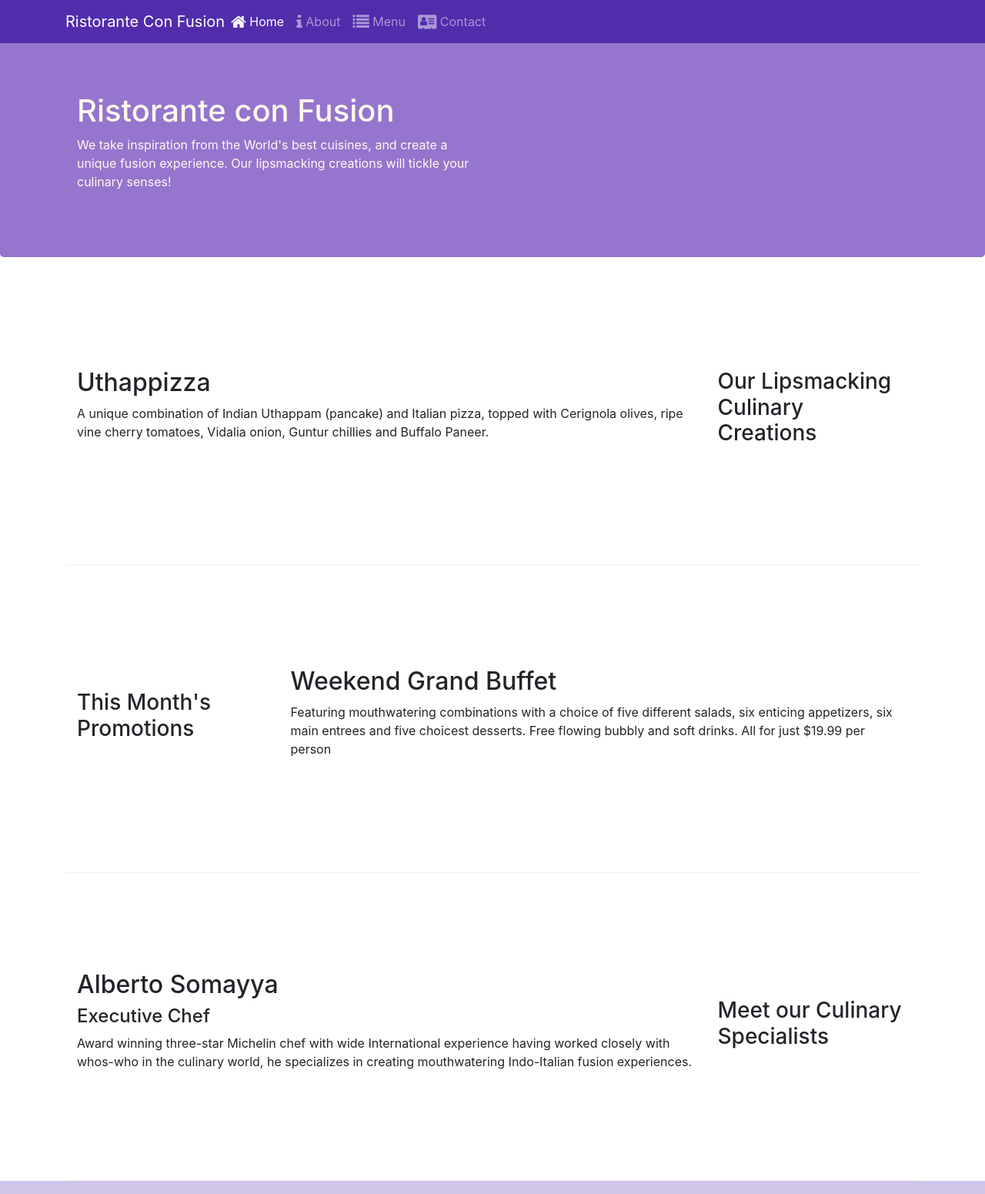
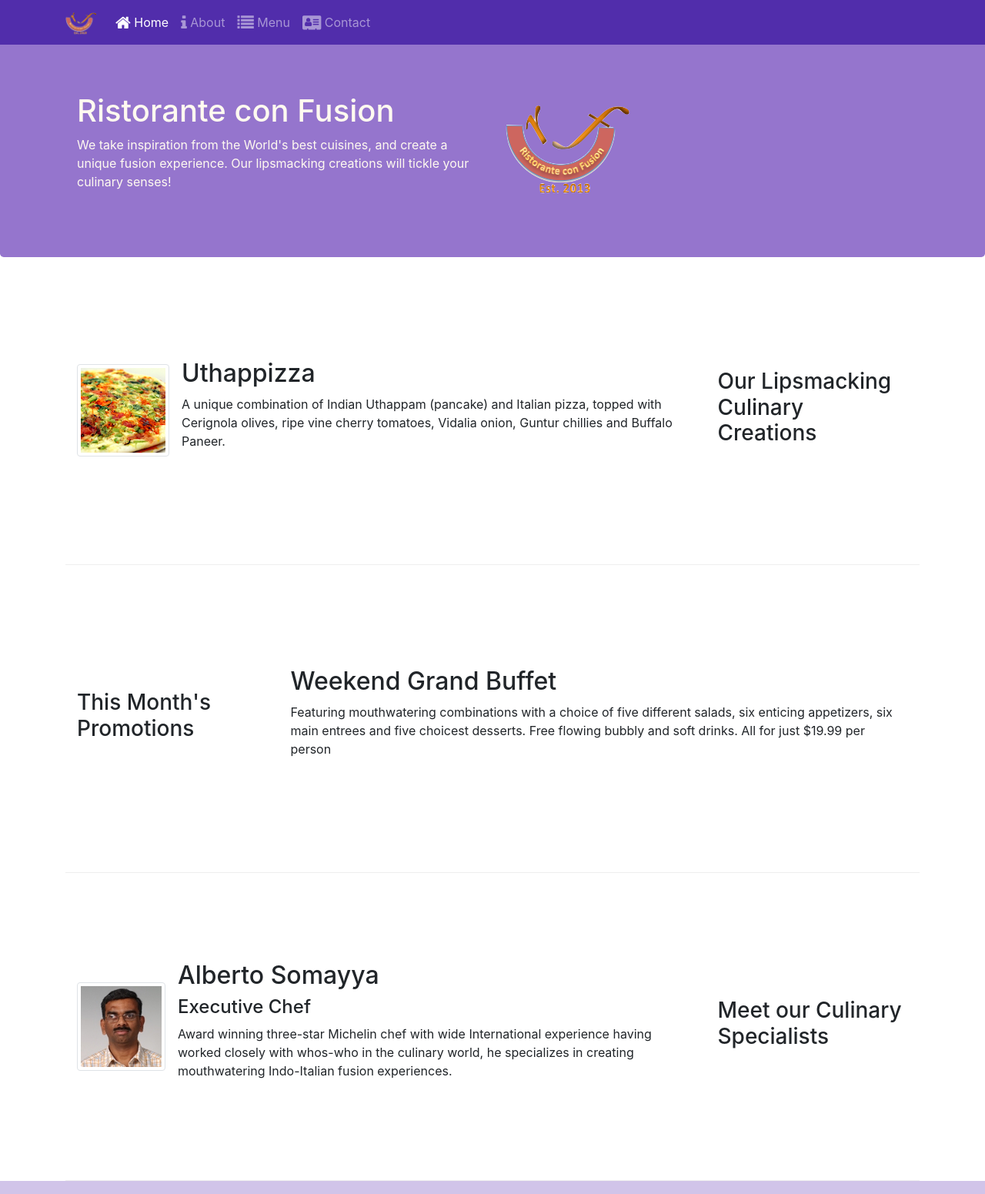
Before and after one commit to drinc265/conFusion, a website: page index.html in a window 1280 px wide. Shown: the top 1551 px of the page at 77% size. Drawn offline with nearby package versions, Linux system fonts and the light colour scheme.

Commit message:
Images and Media

```diff
--- a/index.html
+++ b/index.html
@@ -21,7 +21,7 @@
             <button class="navbar-toggler" type="button" data-toggle="collapse" data-target="#Navbar">
                 <span class="navbar-toggler-icon"></span>
             </button>
-            <a class="navbar-brand mr-auto" href="#">Ristorante Con Fusion</a>
+        <a class="navbar-brand" href="#"><img src="img/logo.png" height="30" width="41"></a>
             <div class="collapse navbar-collapse" id="Navbar">
                <ul class="navbar-nav mr-auto">
                     <li class="nav-item active"><a class="nav-link" href="#"><span class="fa fa-home fa-lg"></span> Home</a></li>
@@ -39,7 +39,8 @@
                     <h1>Ristorante con Fusion</h1>
                     <p>We take inspiration from the World's best cuisines, and create a unique fusion experience. Our lipsmacking creations will tickle your culinary senses!</p>
                 </div>
-                <div class="col-12 col-sm">
+                <div class="col-12 col-sm align-self-center">
+                    <img src="img/logo.png" class="img-fluid">
                 </div>
             </div>
         </div>
@@ -51,8 +52,13 @@
                 <h3>Our Lipsmacking Culinary Creations</h3>
             </div>
             <div class="col col-sm order-sm-first col-md">
-                <h2>Uthappizza</h2>
-                <p>A unique combination of Indian Uthappam (pancake) and Italian pizza, topped with Cerignola olives, ripe vine cherry tomatoes, Vidalia onion, Guntur chillies and Buffalo Paneer.</p>
+                <div class="media">
+                    <img class="d-flex mr-3 img-thumbnail align-self-center" src="img/uthappizza.png" alt="unthapizza">
+                    <div class="media-body">
+                        <h2 class="mt=0">Uthappizza</h2>
+                        <p>A unique combination of Indian Uthappam (pancake) and Italian pizza, topped with Cerignola olives, ripe vine cherry tomatoes, Vidalia onion, Guntur chillies and Buffalo Paneer.</p>
+                    </div>
+                </div>
             </div>
         </div>
 
@@ -72,9 +78,14 @@
                 <h3>Meet our Culinary Specialists</h3>
             </div>
             <div class="col col-sm order-sm-first col-md">
-                <h2>Alberto Somayya</h2>
-                <h4>Executive Chef</h4>
-                <p>Award winning three-star Michelin chef with wide International experience having worked closely with whos-who in the culinary world, he specializes in creating mouthwatering Indo-Italian fusion experiences. </p>
+                <div class="media">
+                    <img class="d-flex mr-3 align-self-center img-thumbnail" src="img/alberto.png" alt="Alberto">
+                    <div class="media-body">
+                        <h2 class="mt-0">Alberto Somayya</h2>
+                        <h4>Executive Chef</h4>
+                        <p>Award winning three-star Michelin chef with wide International experience having worked closely with whos-who in the culinary world, he specializes in creating mouthwatering Indo-Italian fusion experiences. </p>
+                    </div>
+                </div>
             </div>
         </div>
     </div>
```
Also changed, not shown: aboutus.html (+5 -4 lines), contactus.html (+3 -2 lines), img/alberto.png (added), img/buffet.png (added), img/logo.png (added), img/uthappizza.png (added), 1 other file.
